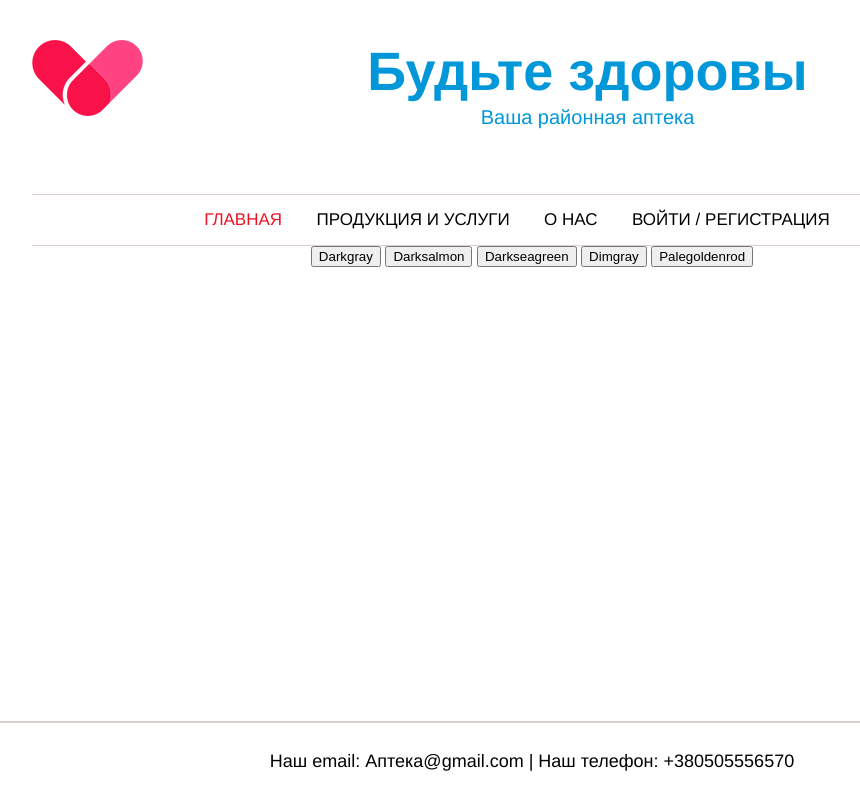
After one commit to 7ahara/Site1, a PHP site: page /local.html in a window 1280 px wide. The commit adds this page. Shown: the whole page, without its empty margins (108-968 px from the left). Run offline with PHP 8.4, Linux system fonts and the light colour scheme.

Commit message:
commit with local

```diff
--- a/css/styleforphp.css
+++ b/css/styleforphp.css
@@ -101,3 +101,6 @@ h4{
     padding: 15px;
     margin: 0 auto;
 }
+.buttons{
+    text-align: center;
+}
--- a/index.html
+++ b/index.html
@@ -26,7 +26,7 @@
                             <a href="#" class="glovna">Главная</a>
                         </li>
                          <li>
-                             <a href="#">Продукция и услуги</a>
+                             <a href="local.html">Продукция и услуги</a>
                         </li>
                         <li>
                              <a href="#">О нас</a>
--- /dev/null
+++ b/local.html
@@ -0,0 +1,96 @@
+<!DOCTYPE html>
+<html lang="en">
+<head>
+<meta charset="UTF-8">
+<meta name="viewport" content="width=device-width, initial-scale=1.0">
+<meta http-equiv="X-UA-Compatible" content="ie=edge">
+<link rel="stylesheet" href="../css/styleforphp.css">
+
+<title>Document</title>
+</head>
+<body>
+    <header>
+        <div class="conteiner">
+        <div class="header__top">
+            <div class="image">
+                <a href="php/index.php"><img src="img/galka.png" alt="galka" ></a>
+            </div>
+            <h1>Будьте здоровы</h1>
+            <div class="title">Ваша районная аптека</div>
+        </div>
+        <div class="header__content">
+                <nav>
+                    <ul class="menu">
+                        <li>
+                            <a href="#" class="glovna">Главная</a>
+                        </li>
+                         <li>
+                             <a href="local.html">Продукция и услуги</a>
+                        </li>
+                        <li>
+                             <a href="#">О нас</a>
+                        </li>
+                        <li>
+                            <a href="php/login.php">Войти</a>
+                            <a>/</a>
+                            <a href="php/index.php">Регистрация</a>
+                        </li>
+                    </ul>
+                </nav>
+        </div>
+    </div>
+    </header>
+    <div class="container">
+    <div class="conteiner">
+     <div class="buttons">
+    <button id="darkgray" >Darkgray</button>
+    <button id="Darksalmon">Darksalmon</button>
+    <button id="Darkseagreen">Darkseagreen</button>
+    <button id="Dimgray">Dimgray</button>
+    <button id="Palegoldenrod">Palegoldenrod</button>
+        </div>
+    </div>
+    </div>
+    <footer>
+        <div class="site__bottom">
+            <div class="text">Наш email: Аптека@gmail.com | Наш телефон: +380505556570</div>
+        </div>
+    </footer>
+    <script>window.onload = function(){
+        if (localStorage.getItem('bgcolor')!==null){
+        var color = localStorage.getItem('bgcolor');
+        document.getElementsByTagName('body')[0].style.background = color;
+        }
+
+        document.getElementById('darkgray').onclick = function(){
+            console.log('work');
+            document.getElementsByTagName('body')[0].style.background = 'darkgray';
+            localStorage.setItem('bgcolor','darkgray');
+        }
+
+        document.getElementById('Darksalmon').onclick = function(){
+            console.log('work');
+            document.getElementsByTagName('body')[0].style.background = 'Darksalmon';
+            localStorage.setItem('bgcolor','Darksalmon');
+        }
+
+        document.getElementById('Darkseagreen').onclick = function(){
+            console.log('work');
+            document.getElementsByTagName('body')[0].style.background = 'Darkseagreen';
+            localStorage.setItem('bgcolor','Darkseagreen');
+        }
+
+        document.getElementById('Dimgray').onclick = function(){
+            console.log('work');
+            document.getElementsByTagName('body')[0].style.background = 'Dimgray';
+            localStorage.setItem('bgcolor','Dimgray');
+        }
+
+        document.getElementById('Palegoldenrod').onclick = function(){
+            console.log('work');
+            document.getElementsByTagName('body')[0].style.background = 'Palegoldenrod';
+            localStorage.setItem('bgcolor','Palegoldenrod');
+        }
+    }</script>
+</body>
+</html>
--- a/php/login.php
+++ b/php/login.php
@@ -79,7 +79,7 @@
         </form>
     </div>
     <div class="conteiner">
-    <h4><a href="../canv.html">Хочешь порисовать?</a></h4>
+    <h4><a href="../canv.html" class="paint">Хочешь порисовать?</a></h4>
     </div>
     <footer>
         <div class="site__bottom">
```
